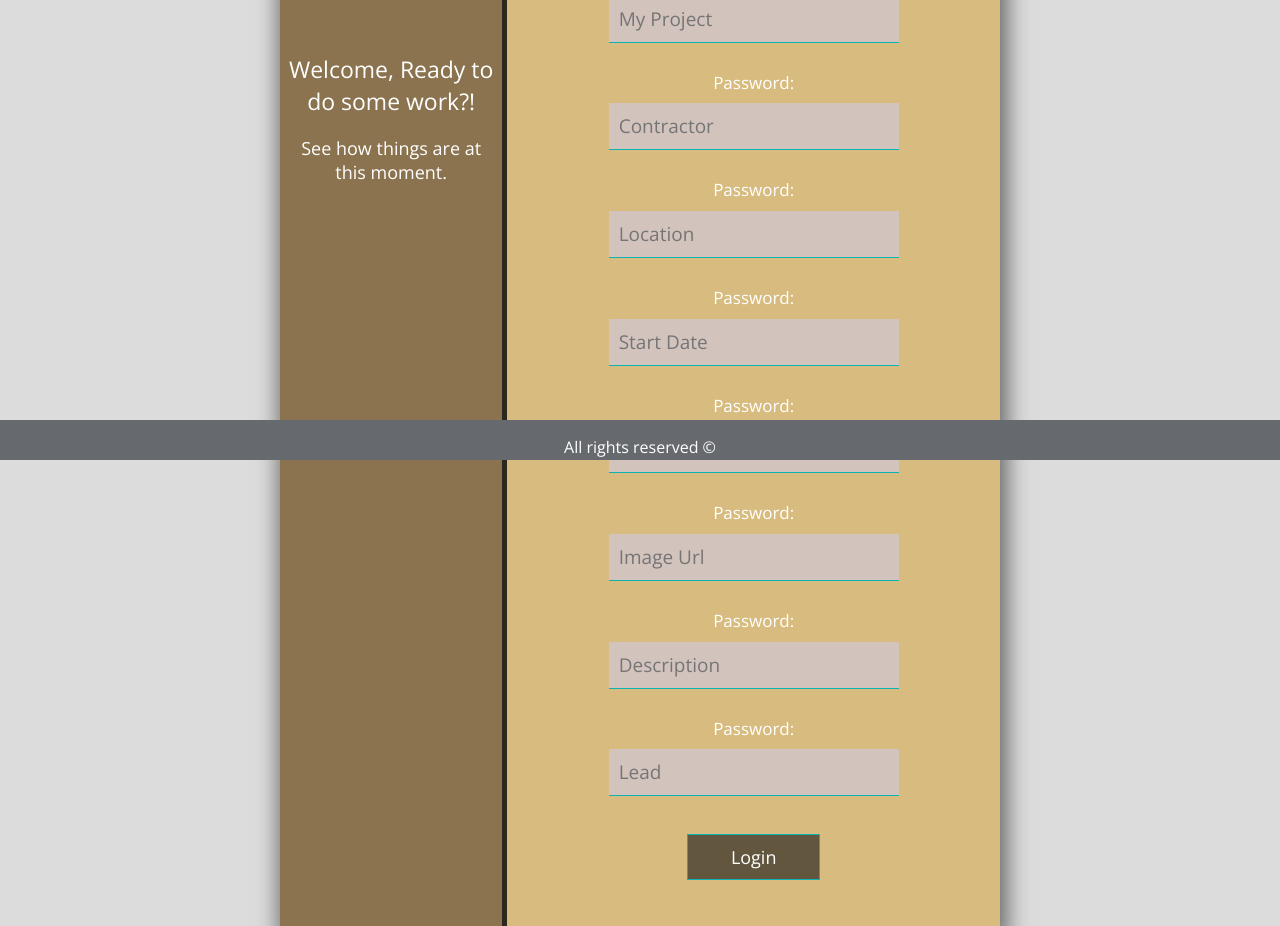
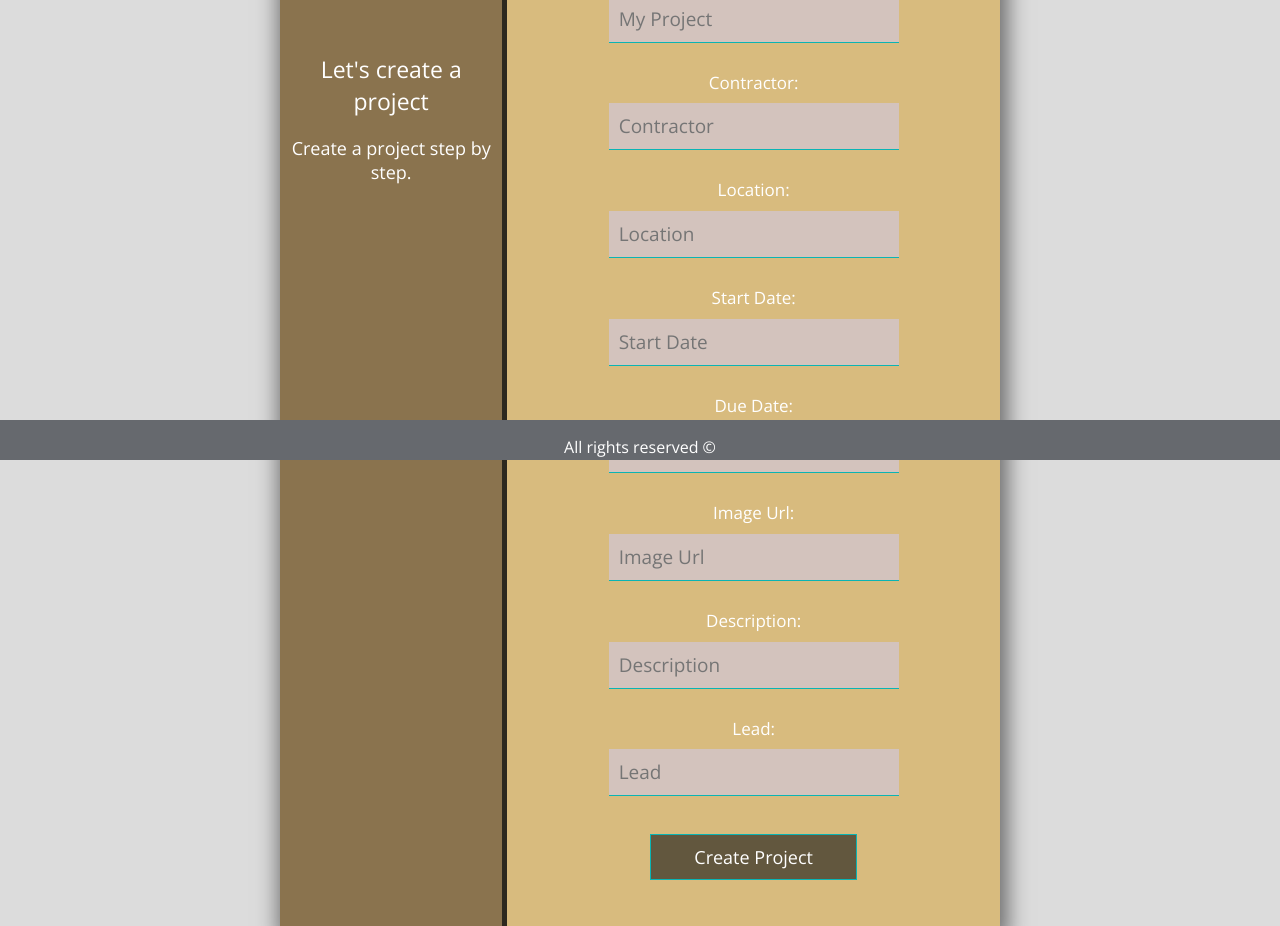
Before and after one commit to AtanasTachev/project-workflow, a React (Create React App) app: page /create-project in a window 1280 px wide. Shown: the part 340-1266 px from the top of the page. Built offline with nearby package versions, Linux system fonts and the light colour scheme.

Commit message:
fix some typos in create form

```diff
--- a/src/Components/CreateProject.js
+++ b/src/Components/CreateProject.js
@@ -8,8 +8,8 @@ const CreateProject = () => {
 
     <div class="loginSection">
         <div class="info">
-            <h2>Welcome, Ready to do some work?!</h2>
-            <p>See how things are at this moment.</p>
+            <h2>Let's create a project</h2>
+            <p>Create a project step by step.</p>
         </div>
         <form action="/create-project" method="POST" className="loginForm">
             <h2>Login</h2>
@@ -19,38 +19,38 @@ const CreateProject = () => {
                     <input type="text" className="inputFields" id="title" name="title" placeholder="My Project" />
                 </li>
                 <li>
-                    <label htmlFor="contractor">Password:</label>
+                    <label htmlFor="contractor">Contractor:</label>
                     <input type="text" className="inputFields" id="contractor" name="contractor" placeholder="Contractor" />
                 </li>
                 <li>
-                    <label htmlFor="location">Password:</label>
+                    <label htmlFor="location">Location:</label>
                     <input type="text" className="inputFields" id="location" name="location" placeholder="Location" />
                 </li>
                 <li>
-                    <label htmlFor="startDate">Password:</label>
+                    <label htmlFor="startDate">Start Date:</label>
                     <input type="text" className="inputFields" id="startDate" name="startDate" placeholder="Start Date" />
                 </li>
                 <li>
-                    <label htmlFor="dueDate">Password:</label>
+                    <label htmlFor="dueDate">Due Date:</label>
                     <input type="text" className="inputFields" id="dueDate" name="dueDate" placeholder="Due Date" />
                 </li>
                 <li>
-                    <label htmlFor="imageUrl">Password:</label>
+                    <label htmlFor="imageUrl">Image Url:</label>
                     <input type="text" className="inputFields" id="imageUrl" name="imageUrl" placeholder="Image Url" />
                 </li>
                 <li>
-                    <label htmlFor="description">Password:</label>
+                    <label htmlFor="description">Description:</label>
                     <input type="text" className="inputFields" id="description" name="description" placeholder="Description" />
                 </li>
                 <li>
-                    <label htmlFor="lead">Password:</label>
+                    <label htmlFor="lead">Lead:</label>
                     <input type="text" className="inputFields" id="lead" name="lead" placeholder="Lead" />
                 </li>
 
 
 
                 <li id="center-btn">
-                    <button id="login-btn">Login</button>
+                    <button id="login-btn">Create Project</button>
                 </li>
             </ul>
         </form>
```
